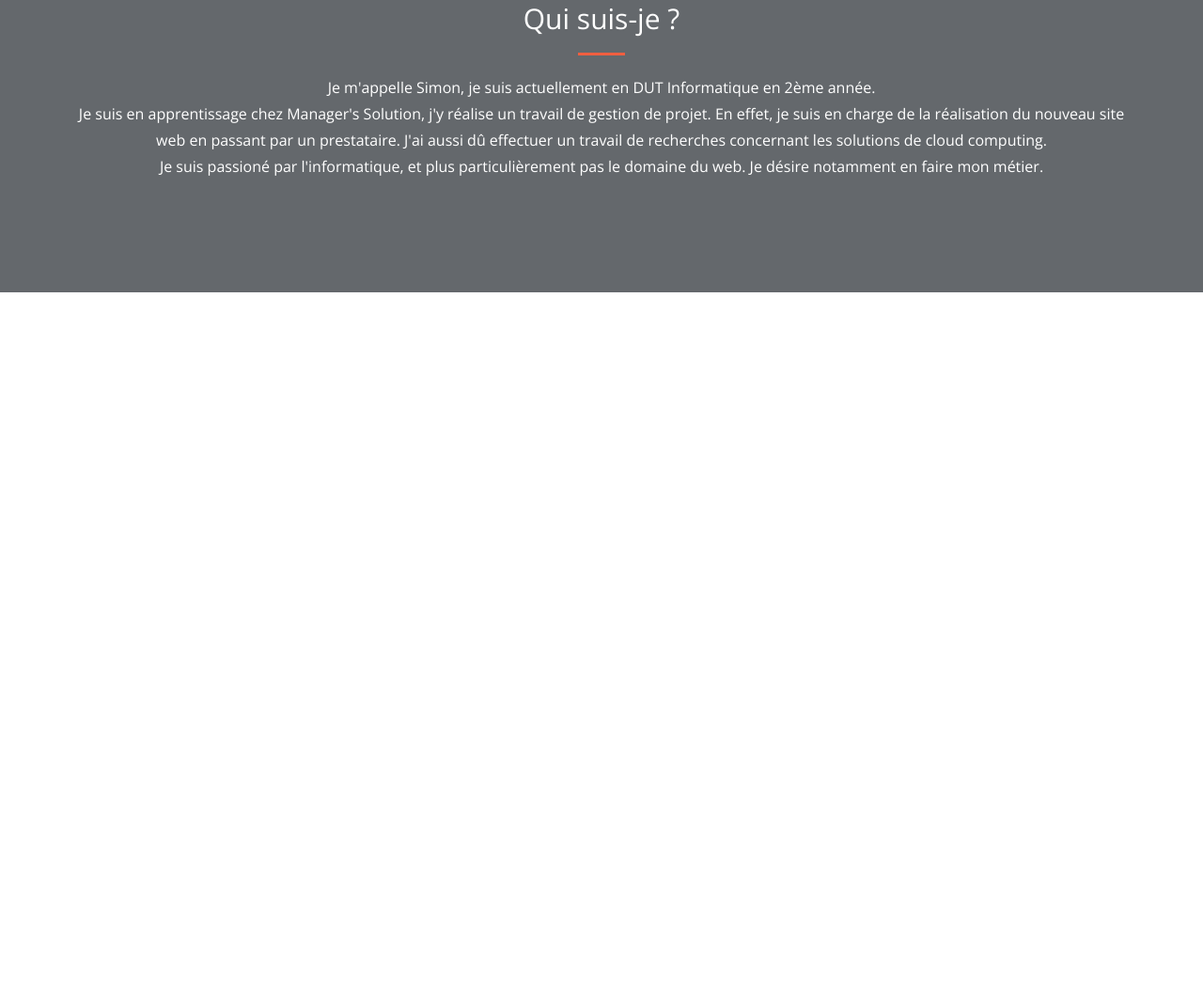
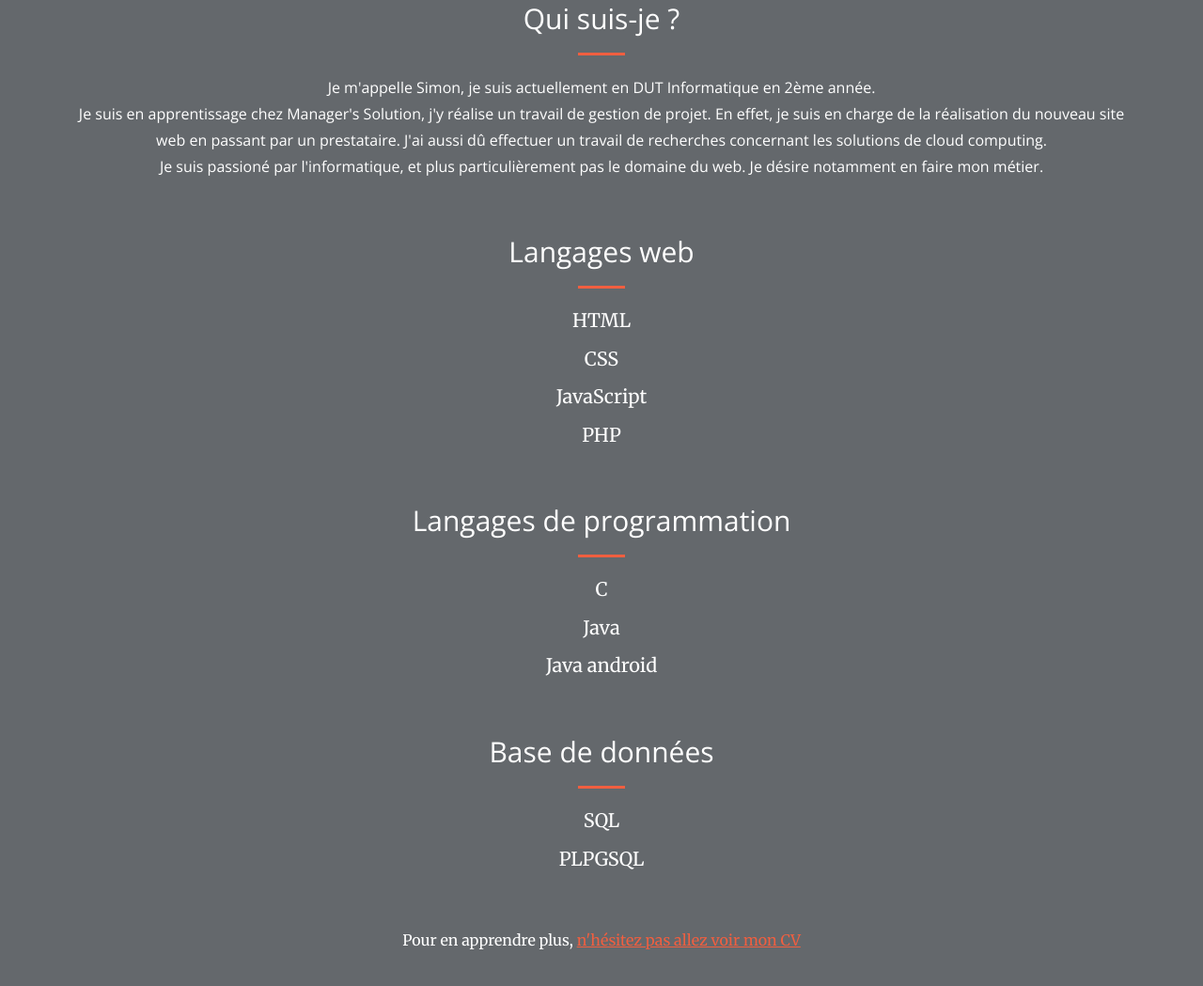
Before and after one commit to Simon997/CV, a website: page content.html in a window 1280 px wide. Shown: the part 897-1946 px from the top of the page at 94% size. Before the commit the page ends 1208 px from the top, so only its background shows below. Drawn offline with nearby package versions, Linux system fonts and the light colour scheme.

Commit message:
add content

```diff
--- a/content.html
+++ b/content.html
@@ -92,6 +92,29 @@
                     <p class="presentation">Je m'appelle Simon, je suis actuellement en DUT Informatique en 2ème année.</br>
                         Je suis en apprentissage chez Manager's Solution, j'y réalise un travail de gestion de projet. En effet, je suis en charge de la réalisation du nouveau site web en passant par un prestataire. J'ai aussi dû effectuer un travail de recherches concernant les solutions de cloud computing.</br>
                         Je suis passioné par l'informatique, et plus particulièrement pas le domaine du web. Je désire notamment en faire mon métier.</p>
+                    <h2 class="section-heading" style="margin-top: 60px;">Langages web</h2>
+                    <hr class="primary">
+                    <p>
+                        <li>HTML</li>
+                        <li>CSS</li>
+                        <li>JavaScript</li>
+                        <li>PHP</li>
+                    </p>
+                    <h2 class="section-heading" style="margin-top: 60px;">Langages de programmation</h2>
+                    <hr class="primary">
+                    <p>
+                        <li>C</li>
+                        <li>Java</li>
+                        <li>Java android</li>
+                    </p>
+                    <h2 class="section-heading" style="margin-top: 60px;">Base de données</h2>
+                    <hr class="primary">
+                    <p>
+                        <li>SQL</li>
+                        <li>PLPGSQL</li>
+                    </p>
+
+                    <p style="margin-top: 60px;">Pour en apprendre plus, <a href="CV_Simon_Boily.pdf" id="containerCV" style="color: #F05F40; text-decoration: underline;" onmouseover="this.style.color='white'" onmouseout="this.style.color='#F05F40'";>n'hésitez pas allez voir mon CV</a></p>
                 </div>
             </div>
         </div>
--- a/css/creative.css
+++ b/css/creative.css
@@ -68,6 +68,14 @@ label{
 .container .presentation{
   font-family: 'Open Sans', 'Helvetica Neue', Arial, sans-serif;
   line-height: 28px;
+}
+.container li{
+  list-style-type: none;
+  margin-bottom: 12px;
+  font-size: 20px;
+}
+.container .containerCV a{
+  color: white;
 }
 #lastname{
   margin-bottom: 5px;
```
